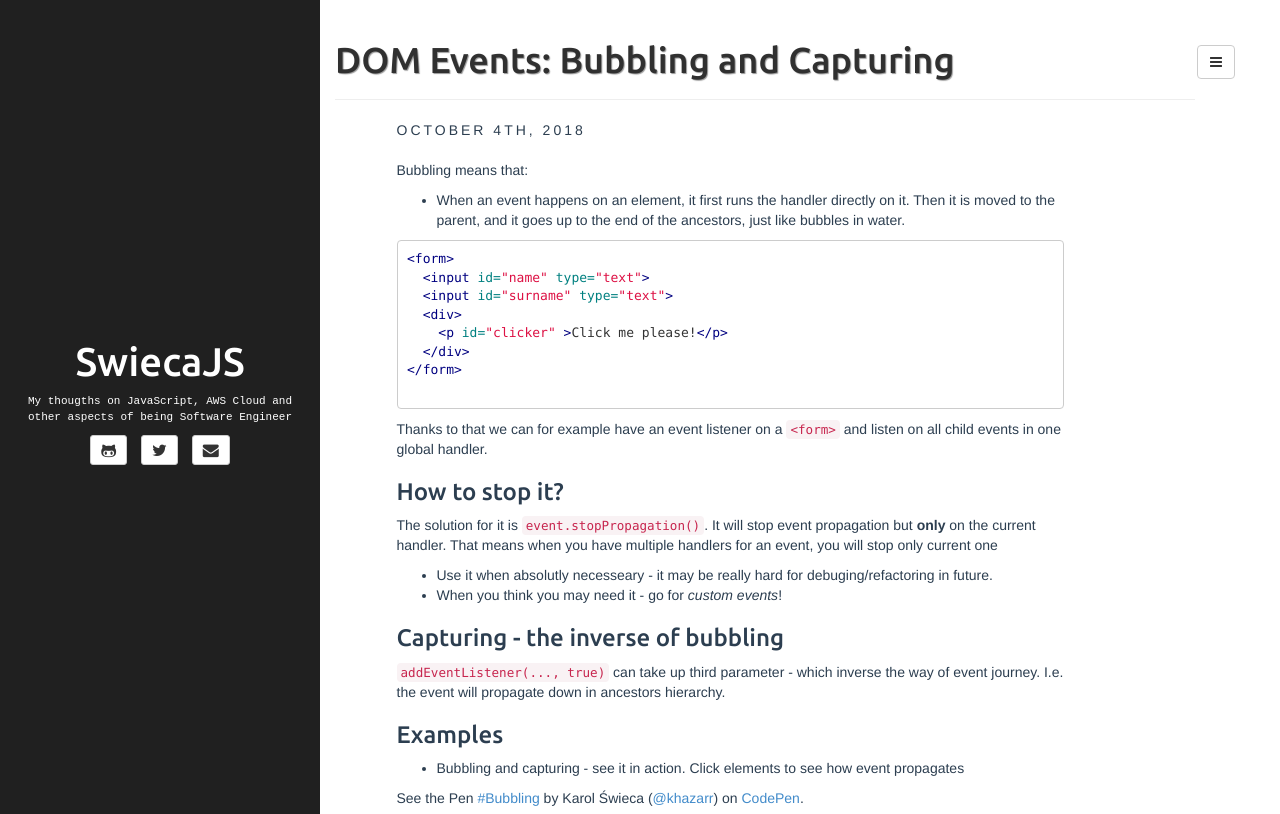
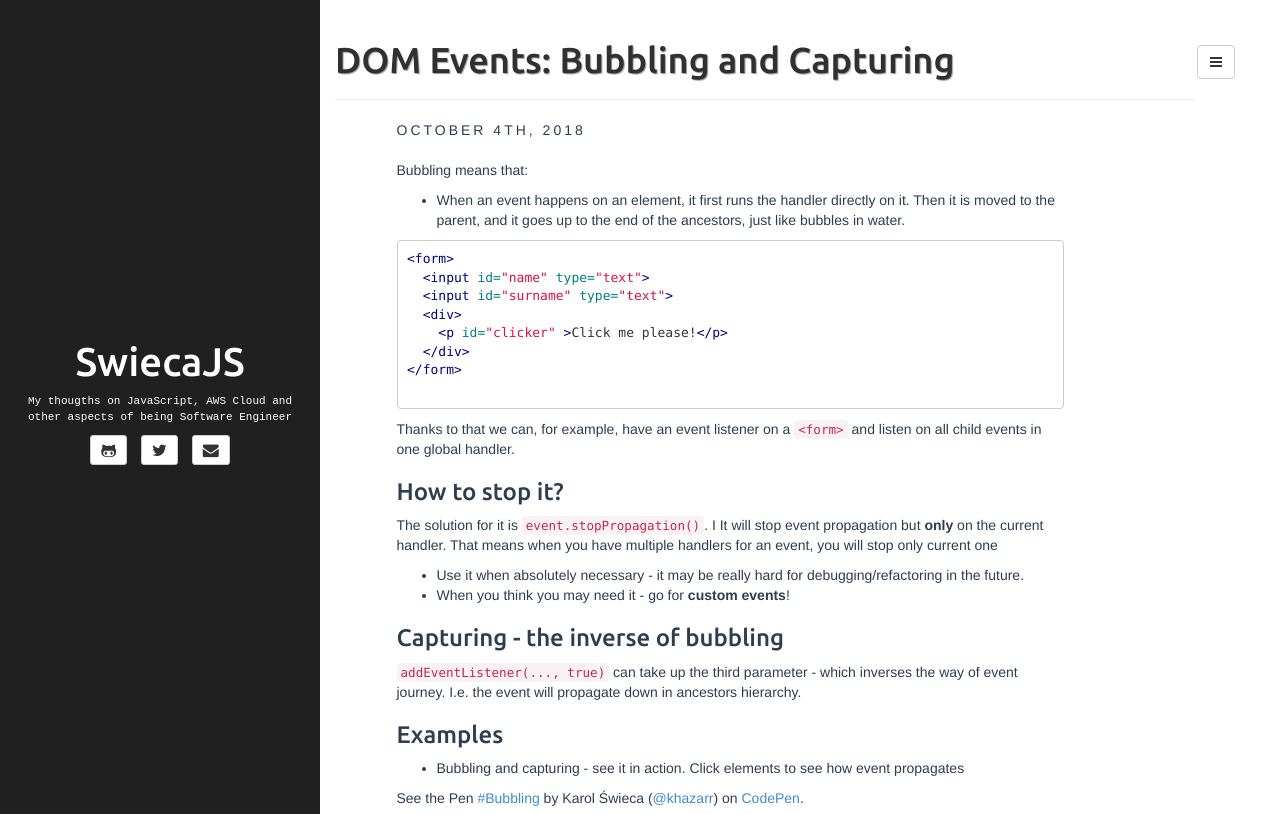
Before and after one commit to swiecaJS/swiecaJS.github.io, a Jekyll site: the page built from _posts/2018-10-04-event-bubbling.markdown, in a window 1280 px wide and 1400 px high, cut to the strip 0-814 px from the top of the window. Built offline with Jekyll 4.4.1, drawn with Linux system fonts in a browser that asks for light colours; some of the changed text lies outside the part shown.

Commit message:
language fixes

````diff
--- a/_posts/2018-10-04-event-bubbling.markdown
+++ b/_posts/2018-10-04-event-bubbling.markdown
@@ -18,18 +18,19 @@ Bubbling means that:
 </form>
 
 ```
-Thanks to that we can for example have an event listener on a ```<form>``` and listen on all child events in one global handler.
+Thanks to that we can, for example, have an event listener on  a ```<form>``` and listen on all child events in one global handler.
 
 ### How to stop it?
 
-The solution for it is ```event.stopPropagation()```. It will stop event propagation but **only** on the current handler. That means when you have multiple handlers for an event, you will stop only current one
+The solution for it is ```event.stopPropagation()```. I It will stop event propagation but **only** on the current handler. That means when you have multiple handlers for an event, you will stop only current one
 
-* Use it when absolutly necesseary - it may be really hard for debuging/refactoring in future.
-* When you think you may need it - go for *custom events*!
+* Use it when absolutely necessary - it may be really hard for debugging/refactoring in the future.
+* When you think you may need it - go for **custom events**!
 
 ### Capturing - the inverse of bubbling
 
-```addEventListener(..., true)``` can take up third parameter - which inverse the way of event journey. I.e. the event will propagate down in ancestors hierarchy.
+```addEventListener(..., true)``` can take up the third parameter - which inverses the way of event journey. I.e. the event will propagate down in ancestors hierarchy.
+
 
 
 ### Examples
````
Also changed, not shown: other parts of _posts/2018-10-04-event-bubbling.markdown (+1 -1 lines).
